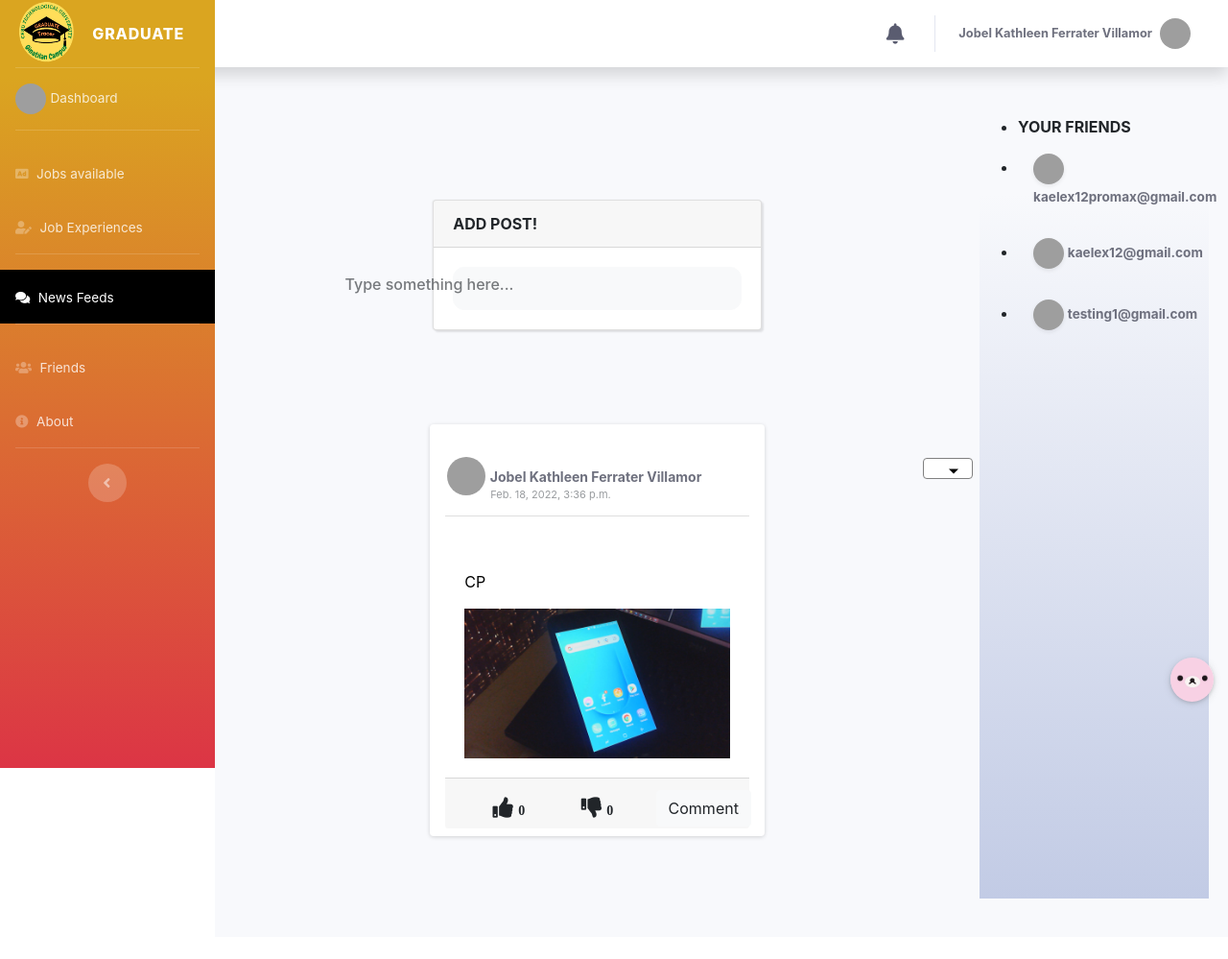
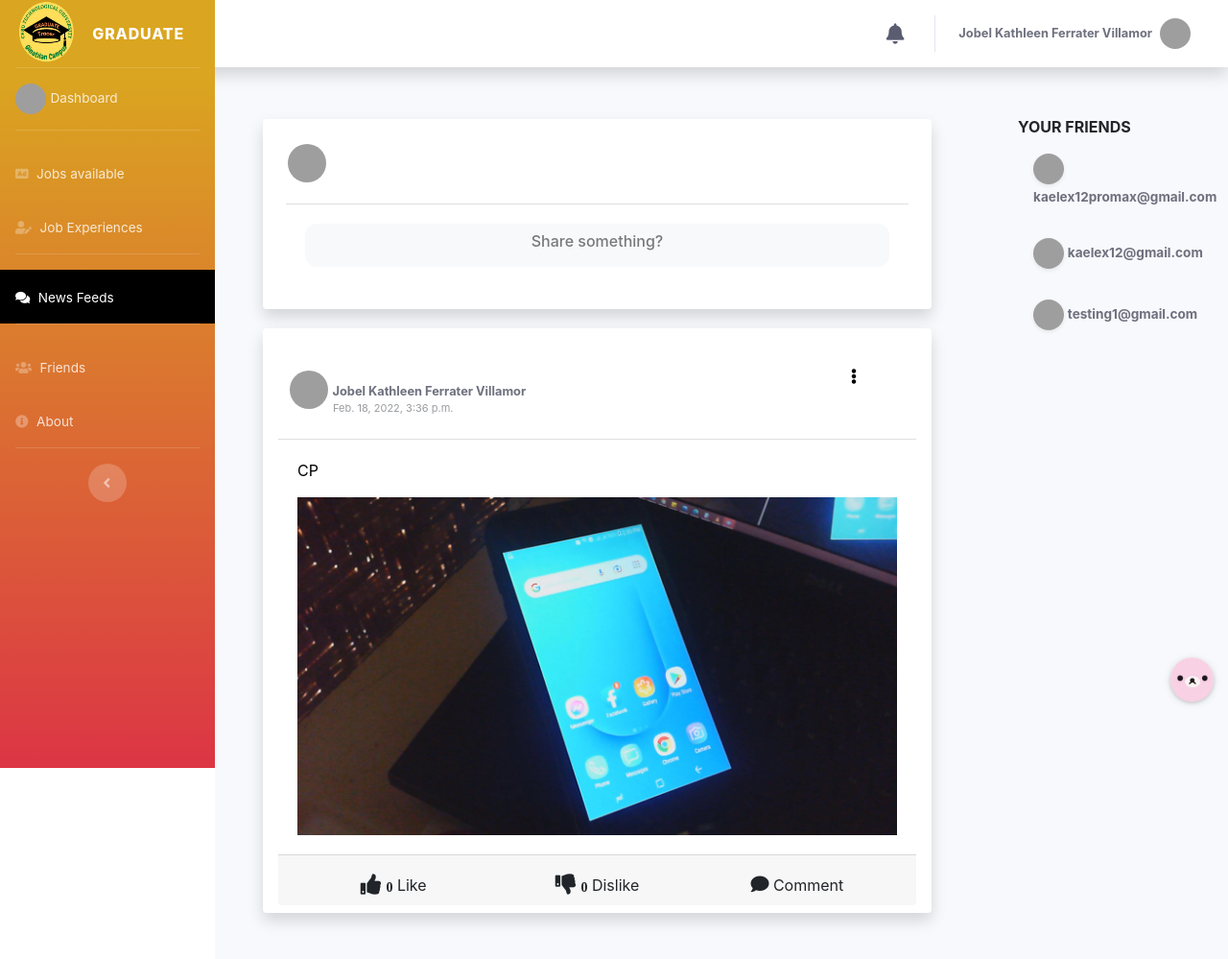
Before and after one commit to JEFREYBIADNES/GraduateTracerSystemApplication, a Django app: page /newsfeed in a window 1280 px wide. Shown: the whole page at 96% size. Before the commit the page ends 936 px from the top, so only its background shows below. Run offline with Django 3.2, Linux system fonts and the light colour scheme; a user stored in the database is signed in; data comes from the database, SQL or seed files in the repository; data that the repository does not hold is empty; parts of the project's set-up code (start-up, migrations or seed data) failed here and were passed over; some libraries are stand-ins or nearby versions; grey boxes are pictures that could not be loaded.

Commit message:
10-21-2022

```diff
--- a/tracer/templates/tracer/admin/display_announcements.html
+++ b/tracer/templates/tracer/admin/display_announcements.html
@@ -65,7 +65,7 @@
         <div class="col-lg-12">
           <h6 class="card-subtitle pb-1">{{announcement.date_created}}</h6>
           <p class="card-text">{{announcement.description}}</p>
-          <br>asdasdsad
+          <br>
         </div>
         {% endif %}
       </div>
--- a/tracer/templates/tracer/admin/index.html
+++ b/tracer/templates/tracer/admin/index.html
@@ -7,7 +7,7 @@
 
       <div class="row">
 
-          <div class="col-xl-6 col-md-6 mb-4">
+          <div class="col-xl-6 col-md-6 col-sm-12 mb-4">
             <div class="card border-left-info shadow-sm h-100 py-2">
                 <div class="card-body">
                     <div class="row no-gutters align-items-center">
@@ -23,7 +23,7 @@
                 </div>
             </div>
         </div>
-        <div class="col-xl-3 col-md-6 mb-4">
+        <div class="col-xl-3 col-md-6 col-sm-12 mb-4">
             <div class="card border-left-primary shadow-sm h-100 py-2">
                 <div class="card-body">
                     <div class="row no-gutters align-items-center">
@@ -42,7 +42,7 @@
           <!-- Jobs Advertised / Posted -->
 
 
-          <div class="col-xl-3 col-md-6 mb-4">
+          <div class="col-xl-3 col-md-12 col-sm-12 mb-4">
             <div class="card border-left-success shadow-sm h-100 py-2">
                 <div class="card-body">
                     <div class="row no-gutters align-items-center">
--- a/tracer/templates/tracer/user/JobExperience/AddExperience.html
+++ b/tracer/templates/tracer/user/JobExperience/AddExperience.html
@@ -4,7 +4,7 @@
 {% block content %}
 <div class="container mt-4">
   <div class="card">
-    <div class="card-header py-3 bg-c-tile">
+    <div class="card-header py-3 bg-c-ads">
         <h3 class="m-0 font-weight-bold text-white">ADD JOB EXPERIENCES</h3>
     </div>
     <div class="card-body">
@@ -75,7 +75,7 @@
 
       <div class="row justify-content-center">
         <div class="col-lg-6 mt-2">
-          <a href="{% url 'HomeJobExperience' %}" class="btn bg-c-tile text-white btn-block">
+          <a href="{% url 'HomeJobExperience' %}" class="btn btn-warning text-white btn-block">
               <span class="icon text-white">
                   <i class="fas fa-exclamation-triangle"></i>
               </span>
--- a/tracer/templates/tracer/user/JobExperience/EditExperience.html
+++ b/tracer/templates/tracer/user/JobExperience/EditExperience.html
@@ -4,7 +4,7 @@
 {% block content %}
 <div class="container mt-6">
   <div class="card">
-    <div class="card-header py-3 bg-c-tile">
+    <div class="card-header py-3 bg-c-ads">
         <h3 class="m-0 font-weight-bold text-white">EDIT JOB EXPERIENCES</h3>
     </div>
     <div class="card-body">
@@ -76,7 +76,7 @@
       </div>
       <div class="row justify-content-center">
         <div class="col-lg-6 mt-2">
-          <a href="{% url 'HomeJobExperience' %}" class="btn bg-c-tile text-white btn-block">
+          <a href="{% url 'HomeJobExperience' %}" class="btn btn-warning text-white btn-block">
               <span class="icon text-white">
                   <i class="fas fa-exclamation-triangle"></i>
               </span>
--- a/tracer/templates/tracer/user/post_list.html
+++ b/tracer/templates/tracer/user/post_list.html
@@ -1,19 +1,24 @@
 {% extends 'tracer/user/template.html' %}
-{% block title %}News Feed{% endblock %}
 {% load crispy_forms_tags %}
-
+{% load static %}
 {% block content %}
 
 <div class="row">
     <div class="col-lg-9 mt-1 ">
-        <div style="width: 60%; margin-left: auto; margin-right: auto;" class="row justify-content-center mt-4 mb-5">
-
-            <div class="card w-80 ">
-                <div class="card-header">
-                    <strong>ADD POST!</strong>
-                </div    >
+      <div class="row mt-3 w-100 m-auto">
+        <div class="col-md-12 col-lg-12 col-sm-12">
+          <div class="shadow p-4 mb-0 bg-white rounded">
+            <div class="card-header bg-trasparent border-none" style="background-color: #fff;">
+              <a class="nav-link">
+                {% if user.profile_picture %}
+                  <img style="margin-top: -23px;" class="img-profile1 rounded-circle" src="{{request.user.profile_picture.url}}" width="40" height="40" alt="User-Profile-Image">
+                {% else %}
+                  <img style="margin-top: -23px;" class="img-profile1 rounded-circle" src="{% static 'img/default_profile_2.png'%}" width="40" height="40" alt="User-Profile-Image">
+                {% endif %}
+              </a>
+            </div>
             <div class="card-body">
-                <button type="button " class="btn btn-light btn-lg btn-block"  data-toggle="modal" data-target=".bd-example-modal-lg" style="border-radius:12px;"><h6 style="margin-left: -350px; opacity: 0.6;">Type something here...</h6></button>
+                <button class="btn btn-light btn-lg btn-block"  data-toggle="modal" data-target=".bd-example-modal-lg" style="border-radius:12px;"><h6 style="text-left; opacity: 0.6;">Share something?</h6></button>
             </div>
             <div class="modal fade bd-example-modal-lg" tabindex="-1" role="dialog" aria-labelledby="myLargeModalLabel" aria-hidden="true">
                 <div class="modal-dialog modal-lg">
@@ -26,12 +31,11 @@
                         <div>
                             <div class="card w-100 m-auto">
                                 <div class="card-body">
-
                                     <form method="POST" enctype="multipart/form-data">
                                         {% csrf_token %}
                                         {{ form | crispy }}
                                         <div class="d-grid gap-2">
-                                            <button class="btn btn-success btn-sm btn-block">POST</button><br>
+                                            <button class="btn bg-c-tile btn-sm btn-block">POST</button><br>
                                             <button type="button" class="btn btn-light btn-md "  data-toggle="modal" data-target=".bd-example-modal-lg" style="float:right;"> <strong>Cancel </strong></button>
                                         </div>
                                     </form>
@@ -41,39 +45,42 @@
 
                     </div>
                 </div>
-
               </div>
             </div>
           </div>
-    <div class="row mt-3 w-100 m-auto">
+        </div>
+        <div class="row mt-5 w-100 m-auto">
             {% for post in post_list %}
-        <div style="border: 0!important; margin-bottom: 15px;" class="col-md-12 col-lg-12 col-sm-12 border-bottom position-relative">
-            <div style="width: 50%; margin-right: auto; margin-left: auto; box-shadow: rgba(0, 0, 0, 0.16) 0px 1px 4px!important;" class="shadow p-3 mb-2 mb-0 bg-white rounded">
+            <div class="col-md-12 col-lg-12 col-sm-12 position-relative">
+                <div class="shadow p-3 mb-2 mb-0 bg-white rounded">
                     <div class="card-header bg-trasparent border-none" style="background-color: #fff;">
-                    <a class="nav-link">
+                      <div class="row">
+                        <div class="col-11">
+                          <div class="mr-inherit">
+                            <a class="nav-link post">
                                 <img class="img-profile1 rounded-circle" src="{{post.author.profile_picture.url}}" width=" 40" height="40" alt="User-Profile-Image">
-                        <span style="font-size: 14px;" class="mr-2 d-none d-lg-inline text-gray-700 small"><strong>{{post.author.first_name}} {{post.author.middle_name}} {{post.author.last_name}}</strong></span>
+                                <span class="mr-2 d-none d-lg-inline-flex text-gray-700 small"><strong>{{post.author.first_name}} {{post.author.middle_name}} {{post.author.last_name}}</strong></span>
                             </a>
                             <div class="mt-0 text-dark">
-                        <font class="font1" size="">{{ post.created_on }}</font>
+                                <font class="font1" size="0">{{post.created_on}}</font>
                             </div>
-                    <!-- {% if request.user == post.author %}
-            					<a href="{% url 'post-edit' post.pk %}" style="color: #333;"><i class="far fa-edit"></i></a>
-            					<a href="{% url 'post-delete' post.pk %}" style="color: #333;"><i class="fas fa-trash"></i></a>
-            				{% endif %} -->
                           </div>
-                  <label style="left: 498px; top: -61px;" class="dropdown">
-                    <div class="dd-button">
                         </div>
-
-                    <input type="checkbox" class="dd-input" id="test">
-
-                    <ul class="dd-menu">
-                      <li><a style="text-decoration: none; color: black" href="{% url 'post-edit' post.pk %}">Edit</a></li>
-                      <li><a style="text-decoration: none; color: black" href="{% url 'post-delete' post.pk %}">Delete</a></li>
-                    </ul>
-                  </label>
-
+                        <div class="ml-inherit">
+                          <div class="dropdown no-arrow">
+                            <a class="dropdown-toggle" href="#" role="button" id="dropdownMenuButton"
+                                data-toggle="dropdown" aria-haspopup="true" aria-expanded="false">
+                                <i class="fas fa-ellipsis-v text-black"></i>
+                            </a>
+                              <div class="dropdown-menu dropdown-menu-right shadow animated--fade-in"
+                                  aria-labelledby="dropdownMenuButton">
+                                <a class="dropdown-item text-info" href="{% url 'post-edit' post.pk %}"><i class="mr-2 fas fa-edit"></i>Edit</a>
+                                <a class="dropdown-item text-danger" href="{% url 'post-delete' post.pk %}"><i class="mr-2 fas fa-trash-alt"></i>Delete</a>
+                              </div>
+                          </div>
+                        </div>
+                      </div>
+                    </div>
                     <div class="card-body" style=" background-color: #fff !important;color: black;">
                         <p>{{ post.body }}</p>
                         <div class="position-relative text-brown mt-1">
@@ -85,7 +92,7 @@
                         </div>
                     </div>
                     <div class="card-footer row w-100 m-auto">
-                      <div class="col-lg-4 col-md-4 col-sm-4 text-center">
+                          <div style="left: -4px;" class="col-lg-4 col-md-4 col-sm-0 text-center">
                             <form method="POST" action="{% url 'like' post.pk %}">
                                 {% csrf_token %}
                                 <input type="hidden" name="next" value="{{ request.path }}">
@@ -94,11 +101,12 @@
                                   <i class="fa fa-thumbs-up fa-lg" aria-hidden="true" type="submit">
                                     <span style="font-size: 14px"> {{ post.likes.all.count }} </span>
                                   </i>
+                                  Like
                                 </button>
                                 <!-- </button> -->
                             </form>
                           </div>
-                      <div class="col-lg-4 col-md-4 col-sm-4 text-center">
+                          <div class="col-lg-4 col-md-4 col-sm-0 text-center">
                             <form method="POST" action="{% url 'dislike' post.pk %}">
                               {% csrf_token %}
                               <input type="hidden" name="next" value="{{ request.path }}">
@@ -107,14 +115,17 @@
                                 <i class="fa fa-thumbs-down fa-lg" aria-hidden="true" type="submit">
                                   <span style="font-size: 14px"> {{ post.dislikes.all.count }} </span>
                                 </i>
+                                Dislike
                               </button>
                               <!-- </button> -->
                             </form>
                           </div>
-                      <div class="col-lg-4 col-md-4 col-sm-4 text-center">
+                          <div class="col-lg-4 col-md-4 col-sm-0 text-center">
                             <!-- <button class="btn"> -->
                               <!-- <a class="tatacom" style="text-decoration: none;" href="{% url 'post-detail' post.pk %}"></a> -->
-                          <button type="button" class="btn btn-light" data-toggle="modal" data-target="#exampleModalCenter">
+                              <button type="button" class="btn default" data-toggle="modal" data-target="#exampleModalCenter">
+                                <i style="font-size: 19px;" aria-hidden="true" class="fa fa-comment">
+                                </i>
                                 Comment
                               </button>
                               <div class="modal fade" id="exampleModalCenter" tabindex="-1" role="dialog" aria-labelledby="exampleModalCenterTitle" aria-hidden="true">
@@ -152,7 +163,7 @@
                                     </div>
                                     <div class="modal-footer">
                                       <div class="d-grid gap-2">
-                                    <button class="btn btn-success mt-3">Submit!</button>
+                                        <button class="btn bg-c-tile mt-3">Submit!</button>
                                       </div>
                                     </div>
                                   </div>
@@ -170,22 +181,23 @@
                 </div>
               <div class="col-lg-3">
                   <div class="row justify-content-center  text-content" style="height:100% !important; padding-bottom:none !important;">
-                <ul class="w-100 bg-gradient-light sidebar sidebar-dark accordion" id="sidebnav-wrapper" style="height:100% !important; text-color:black;" >
+                      <ul class="w-100 sidebar sidebar-dark accordion" id="sidebnav-wrapper" style="height:100% !important; text-color:black;" >
                           <div class="body">
-                        <li class="sidnav-brand">
+                              <div class="sidnav-brand">
                                   <strong>YOUR FRIENDS</strong>
                                   {% for grad_info in grad_infos %}
                                     {% if grad_info.approved %}
                                       {% if grad_info.email != request.user.email %}
-                                  <li class="nav-item active">
+                                        <div class="nav-item active">
                                             <a class="nav-link">
                                               <img class="img-profile rounded-circle shadow-sm" data-toggle="modal" data-target="#bd-example-modal-lg1{{grad_info.id}}" src="{{grad_info.profile_picture.url}} " width=" 50" height="50" alt="User-Profile-Image">
                                                 <span class="mr-2 d-none d-lg-inline text-gray-700 small" data-toggle="modal" data-target="#bd-example-modal-lg1{{grad_info.id}}"><strong>{{grad_info.email}}</strong></span>
                                             </a>
-                                  </li>
+                                        </div>
                                       {% endif %}
                                   {% endif %}
                                 {% endfor %}
+                              </div>
                           </div>
                       </ul>
                   </div>
@@ -260,7 +272,5 @@
                 </div>
           	</div>
           {% endfor %}
-
-    </div>
         </div>
 {% endblock content %}
```
Also changed, not shown: tracer/templates/tracer/user/about.html (+3 -4 lines), static/images/announcements/img/frameBSIT.jpg (added), static/images/daoming.jpg (added), static/images/frameBSIT.jpg (added). Lines whose indentation alone changed are shown as unchanged.
